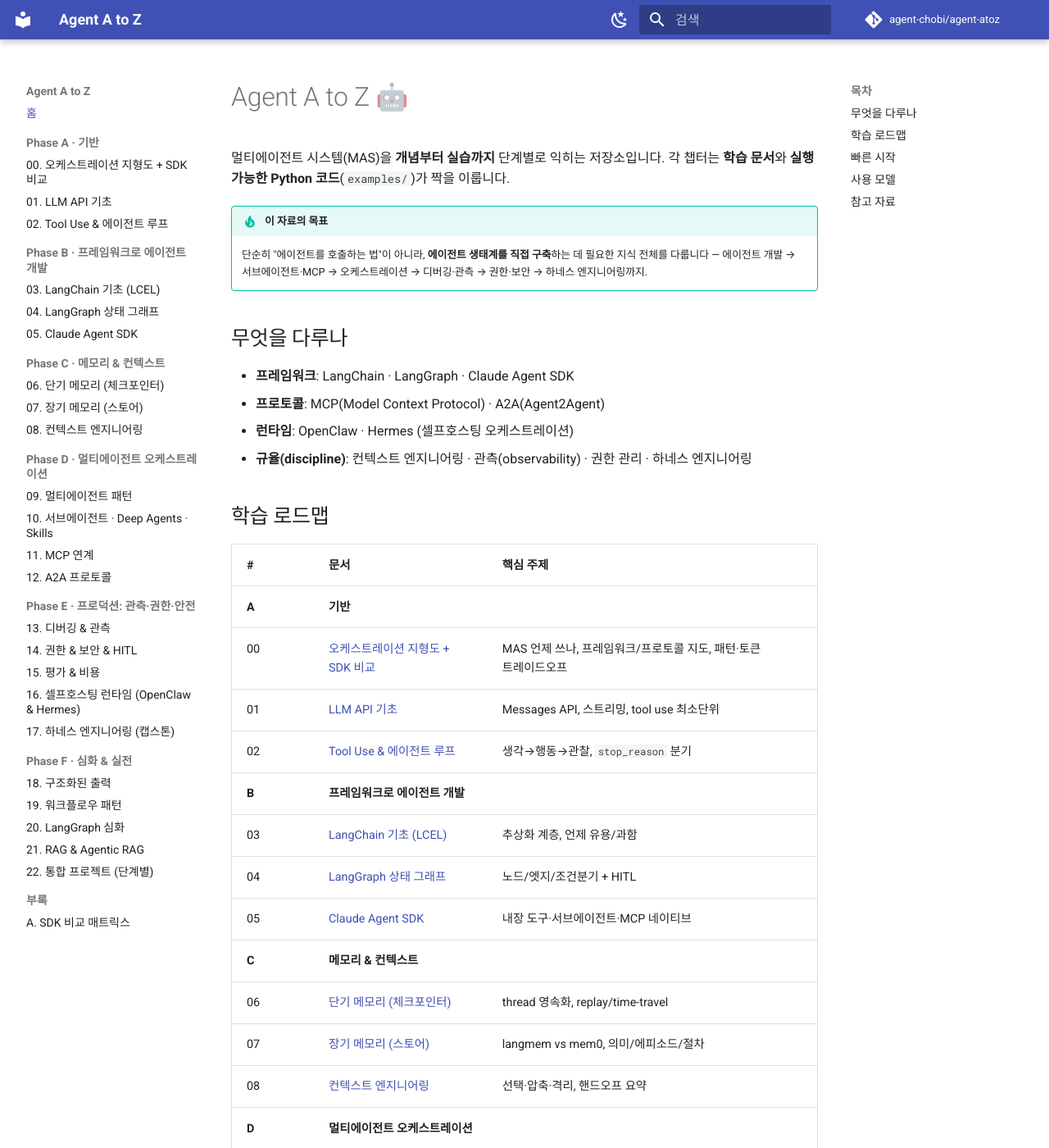
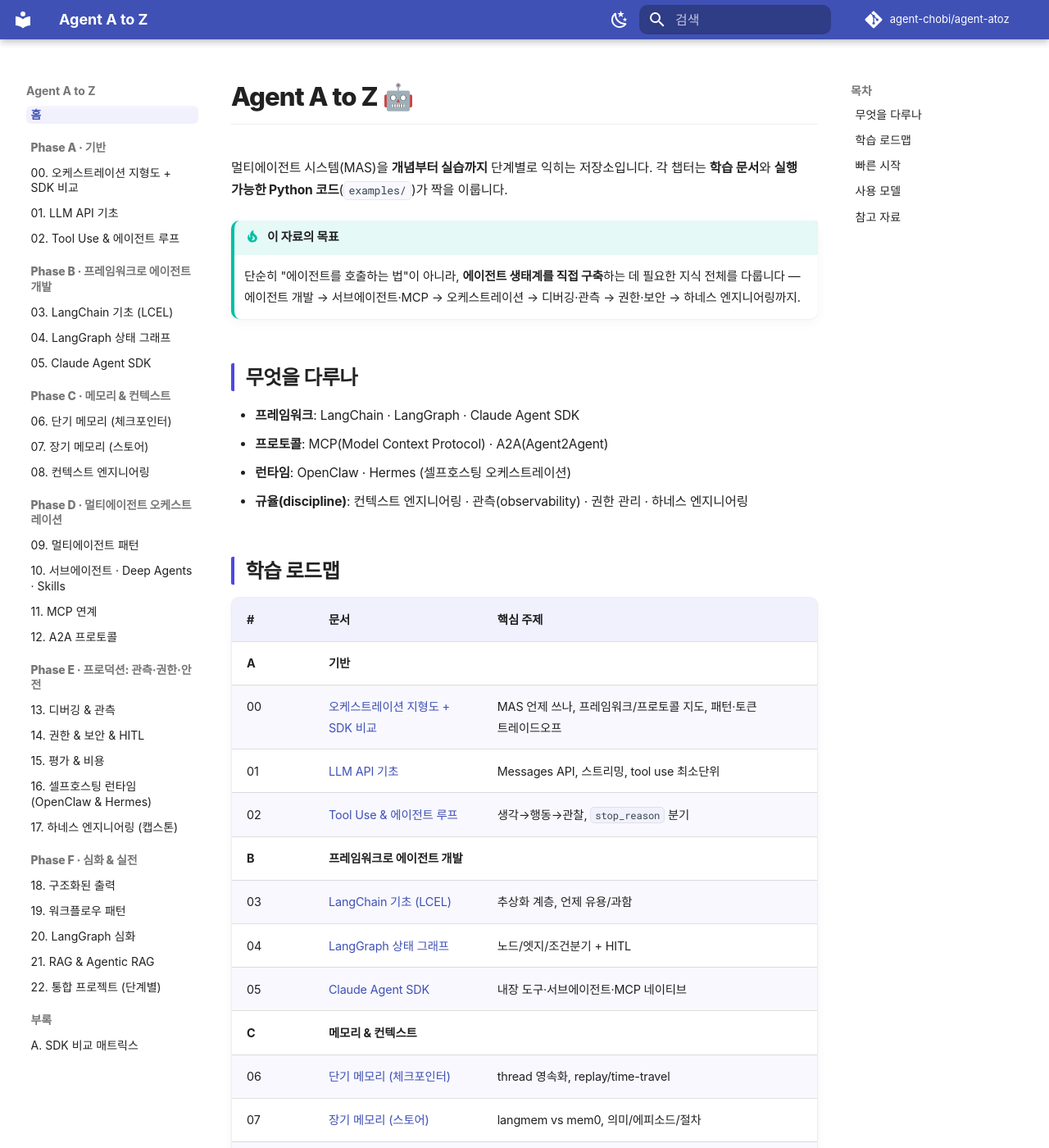
Before and after one commit to agent-chobi/agent-atoz, an MkDocs documentation site: the page built from docs/index.md, in a window 1280 px wide and 1400 px high. Shown: the whole window at 82% size. Built offline with MkDocs 1.6.1 and Material for MkDocs 9.7.7, drawn with Linux system fonts in a browser that asks for light colours; some web fonts are replaced; comment, search, counter and statistics services are not loaded.

Commit message:
스타일: 모던 테마 업그레이드 (Pretendard·카드형 표·포인트 컬러)
- Pretendard Variable 폰트 도입 (한국어 최적화, CDN dynamic subset)
- 표: 둥근 카드형(모서리·그림자)·헤더 틴트·줄무늬·호버 하이라이트
- 제목 위계: h1 하단 보더, h2 왼쪽 포인트 바(인디고 액센트)
- 인라인 코드 칩 스타일, 코드 블록 라운드+그림자
- admonition 카드화(왼쪽 라인만), 내비 활성 항목 pill 강조
- 인용문·스크롤바·검색창 등 디테일, 라이트/다크 모두 CSS 변수로 대응

Co-Authored-By: Claude Opus 4.8 (1M context) <noreply@anthropic.com>
Claude-Session: https://claude.ai/code/session_013RnbviViebYXZTMmi7bS5g

```diff
--- a/docs/stylesheets/extra.css
+++ b/docs/stylesheets/extra.css
@@ -1,39 +1,109 @@
 /* ============================================================
-   레이아웃: 본문 폭 확장
-   MkDocs Material 은 기본적으로 콘텐츠 그리드를 61rem(~976px)로
-   제한한다. 와이드 모니터(2560px 등)에서 양옆 여백이 과도해지므로
-   제한을 해제해 본문이 화면을 최대한 활용하게 한다.
-   (사이드바 2개는 각각 12.1rem 고정 — 나머지 전부가 본문이 된다)
+   Agent A to Z — 커스텀 스타일
+   목표: 차분하게 모던 + 한국어 가독성. 라이트/다크 모두 지원
+   (Material 테마 CSS 변수를 활용해 다크 모드 자동 대응)
+   ============================================================ */
+
+/* ---------- 폰트: Pretendard (한국어 최적화 모던 산세리프) ---------- */
+@import url("https://cdn.jsdelivr.net/gh/orioncactus/pretendard@v1.3.9/dist/web/variable/pretendardvariable-dynamic-subset.min.css");
+
+:root {
+  --md-text-font: "Pretendard Variable", Pretendard, -apple-system, BlinkMacSystemFont,
+    "Segoe UI", Roboto, "Helvetica Neue", "Apple SD Gothic Neo", "Malgun Gothic", sans-serif;
+  /* 포인트 컬러 (라이트) */
+  --aaz-accent: #4f46e5;
+  --aaz-accent-soft: rgba(79, 70, 229, 0.08);
+  --aaz-accent-softer: rgba(79, 70, 229, 0.04);
+  --aaz-border: rgba(0, 0, 0, 0.07);
+  --aaz-shadow: 0 1px 3px rgba(0, 0, 0, 0.05), 0 4px 14px rgba(0, 0, 0, 0.04);
+}
+
+[data-md-color-scheme="slate"] {
+  --aaz-accent: #818cf8;
+  --aaz-accent-soft: rgba(129, 140, 248, 0.12);
+  --aaz-accent-softer: rgba(129, 140, 248, 0.06);
+  --aaz-border: rgba(255, 255, 255, 0.09);
+  --aaz-shadow: 0 1px 3px rgba(0, 0, 0, 0.3), 0 4px 14px rgba(0, 0, 0, 0.25);
+}
+
+/* ============================================================
+   레이아웃: 본문 폭 전체 활용 (기존 유지)
    ============================================================ */
 .md-grid {
   max-width: 100%;
 }
 
-/* 본문 좌우에 최소한의 숨 쉴 공간만 남긴다 */
 .md-main__inner {
   margin-left: 0.8rem;
   margin-right: 0.8rem;
 }
 
 /* ============================================================
-   한국어 타이포그래피: 줄바꿈 품질
-   word-break: keep-all — 한글이 어절(단어) 중간에서 끊기지 않고
-   공백 단위로만 줄바꿈된다. 표 셀에서 특히 효과가 크다.
-   overflow-wrap: break-word — 긴 URL/식별자는 넘칠 때만 강제 줄바꿈.
+   한국어 타이포그래피
    ============================================================ */
 .md-typeset {
   word-break: keep-all;
   overflow-wrap: break-word;
+  font-size: 0.78rem;
+  line-height: 1.75;
+  letter-spacing: -0.01em; /* 한글은 자간을 살짝 좁히면 단정해짐 */
+}
+
+/* ---------- 제목: 위계가 한눈에 보이도록 ---------- */
+.md-typeset h1 {
+  font-weight: 800;
+  letter-spacing: -0.03em;
+  color: var(--md-default-fg-color);
+  padding-bottom: 0.4em;
+  border-bottom: 1px solid var(--aaz-border);
+}
+
+.md-typeset h2 {
+  font-weight: 700;
+  letter-spacing: -0.02em;
+  margin-top: 2.2em;
+  padding-left: 0.55em;
+  border-left: 4px solid var(--aaz-accent); /* 왼쪽 포인트 바 */
+  border-radius: 2px;
+}
+
+.md-typeset h3 {
+  font-weight: 650;
+  letter-spacing: -0.015em;
+}
+
+/* ---------- 링크: 은은한 밑줄 ---------- */
+.md-typeset a {
+  text-underline-offset: 3px;
+  text-decoration-thickness: 1px;
+  transition: color 0.15s ease;
 }
 
 /* ============================================================
-   표: 어색한 줄바꿈 방지
-   - 셀 안의 인라인 코드(패키지명·API명·모델 ID)는 줄바꿈 금지
-   - 헤더 셀도 줄바꿈 금지 (열 제목이 두 줄로 갈라지는 것 방지)
-   - 표 자체가 화면보다 넓어지면 Material 기본 가로 스크롤 사용
+   표: 카드형 — 둥근 모서리·줄무늬·호버 하이라이트
    ============================================================ */
+.md-typeset table:not([class]) {
+  font-size: 0.72rem;
+  border: 1px solid var(--aaz-border);
+  border-radius: 10px;
+  overflow: hidden; /* 둥근 모서리 밖으로 셀 배경이 새지 않게 */
+  box-shadow: var(--aaz-shadow);
+}
+
 .md-typeset table:not([class]) th {
   white-space: nowrap;
+  background: var(--aaz-accent-soft);
+  font-weight: 700;
+  letter-spacing: -0.01em;
+}
+
+.md-typeset table:not([class]) tbody tr:nth-child(even) {
+  background: var(--aaz-accent-softer); /* 줄무늬 */
+}
+
+.md-typeset table:not([class]) tbody tr:hover {
+  background: var(--aaz-accent-soft);
+  transition: background 0.12s ease;
 }
 
 .md-typeset table:not([class]) td code,
@@ -41,14 +111,103 @@
   white-space: nowrap;
 }
 
-/* 넓어진 본문에 맞춰 표 글자를 살짝 키움 (기본 0.64rem) */
-.md-typeset table:not([class]) {
-  font-size: 0.72rem;
+/* ============================================================
+   코드: 둥근 블록 + 인라인 코드 강조
+   ============================================================ */
+.md-typeset pre > code {
+  overflow-x: auto;
+  border-radius: 10px;
+  line-height: 1.6;
+}
+
+.md-typeset .highlight {
+  border-radius: 10px;
+  box-shadow: var(--aaz-shadow);
+}
+
+/* 인라인 코드: 배경 칩 형태 */
+.md-typeset code:not(pre code) {
+  border-radius: 5px;
+  padding: 0.1em 0.4em;
+  background: var(--aaz-accent-softer);
+  border: 1px solid var(--aaz-border);
+  font-size: 0.85em;
 }
 
 /* ============================================================
-   코드 블록: 넓어진 폭 활용 — 불필요한 접힘 없이 그대로 표시
+   Admonition (note/tip/warning...): 부드러운 카드
    ============================================================ */
-.md-typeset pre > code {
-  overflow-x: auto;
+.md-typeset .admonition,
+.md-typeset details {
+  border-radius: 10px;
+  border-width: 0 0 0 4px; /* 왼쪽 라인만 남기고 정리 */
+  box-shadow: var(--aaz-shadow);
+  font-size: 0.74rem;
 }
+
+.md-typeset .admonition-title,
+.md-typeset summary {
+  border-radius: 0; /* 타이틀 배경이 카드 모서리 안에서 자연스럽게 */
+  font-weight: 700;
+}
+
+/* ============================================================
+   내비게이션: 현재 항목 필(pill) 강조 + 호버
+   ============================================================ */
+.md-nav__link {
+  border-radius: 6px;
+  padding: 0.15em 0.4em;
+  transition: background 0.12s ease;
+}
+
+.md-nav__link:hover {
+  background: var(--aaz-accent-softer);
+}
+
+.md-nav__link--active {
+  background: var(--aaz-accent-soft);
+  font-weight: 700;
+}
+
+/* 좌측 섹션 제목(Phase A · 기반 ...) 또렷하게 */
+.md-nav__item--section > .md-nav__link {
+  font-weight: 800;
+  letter-spacing: -0.01em;
+  color: var(--md-default-fg-color);
+}
+
+/* ============================================================
+   기타 다듬기
+   ============================================================ */
+/* 인용문 */
+.md-typeset blockquote {
+  border-left: 3px solid var(--aaz-accent);
+  border-radius: 0 8px 8px 0;
+  background: var(--aaz-accent-softer);
+}
+
+/* 구분선 */
+.md-typeset hr {
+  border-bottom: 1px solid var(--aaz-border);
+}
+
+/* 스크롤바: 얇고 은은하게 (웹킷 계열) */
+::-webkit-scrollbar {
+  width: 8px;
+  height: 8px;
+}
+
+::-webkit-scrollbar-thumb {
+  background: var(--aaz-border);
+  border-radius: 4px;
+}
+
+::-webkit-scrollbar-thumb:hover {
+  background: var(--aaz-accent);
+}
+
+/* 맨 위로 버튼·검색창 둥글게 */
+.md-top,
+.md-search__form {
+  border-radius: 10px;
+}
```
